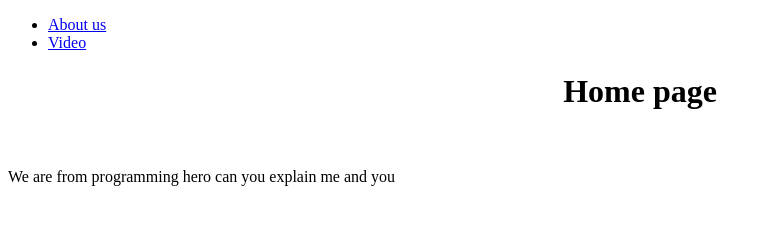
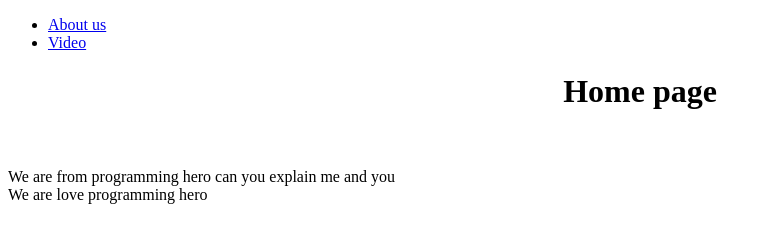
Before and after one commit to subrota22/git-project, a plain HTML site: page index.html in a window 1280 px wide. Shown: the whole page, without its empty margins (0-772 px from the left). Drawn offline with Linux system fonts and the light colour scheme.

Commit message:
Update index.html

```diff
--- a/index.html
+++ b/index.html
@@ -16,5 +16,7 @@
     </center>
     <br><br>
    We are from programming hero can you explain me and you
+    <br>
+    We are love programming hero
 </body>
 </html>
```
